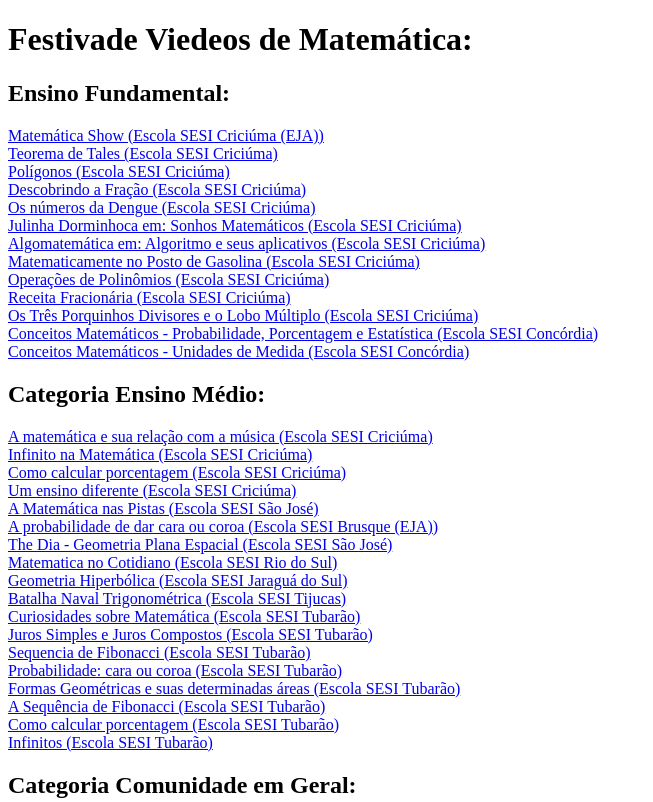
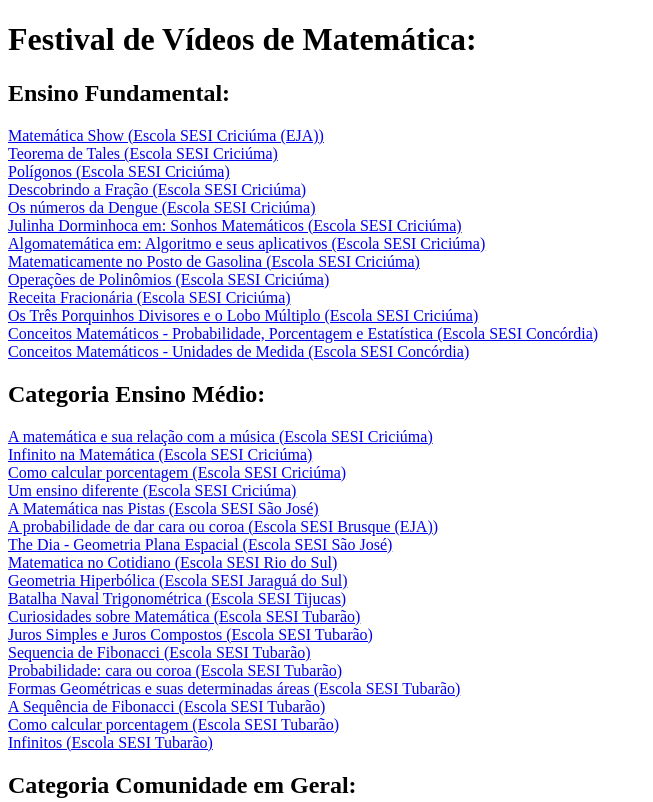
Before and after one commit to ornitor/festival, a plain HTML site: page index.html in a window 1280 px wide. Shown: the top 802 px of the page, without its empty margins (0-653 px from the left). Drawn offline with Linux system fonts and the light colour scheme.

Commit message:
Update index.html

```diff
--- a/index.html
+++ b/index.html
@@ -3,10 +3,10 @@
 <head>
     <meta charset="UTF-8">
     <meta name="viewport" content="width=device-width, initial-scale=1.0">
-    <title>Exemplo de Vídeo com Título</title>
+    <title>Festival de Vídeos de Matemática</title>
 </head>
 <body>
- <h1>Festivade Viedeos de Matemática:</h1>
+ <h1>Festival de Vídeos de Matemática:</h1>
 
  <h2>Ensino Fundamental:</h2>
 <a href="https://youtu.be/k8i061DVd4Y?list=PLiBUAR5Cdi63t8yi_sk0AFtti9onZlhUi"> Matemática Show  (Escola SESI Criciúma (EJA))</a></br>
```
